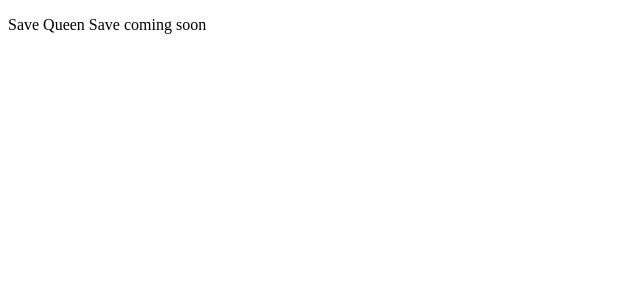
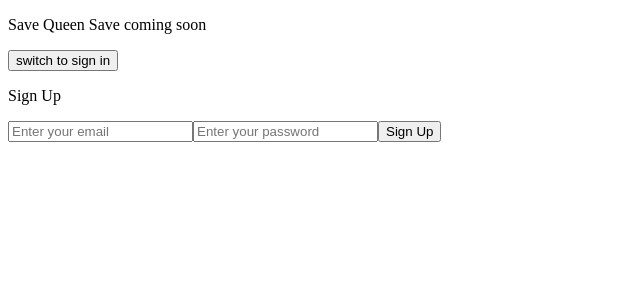
Before and after one commit to JosieRice/save_queen_save, a React (Create React App) app in the folder my-app/: page / in a window 1280 px wide. Shown: the top 300 px of the page, without its empty margins (0-640 px from the left). Built offline with nearby package versions, Linux system fonts and the light colour scheme; no server answers.

Commit message:
added basic firebase auth by email

```diff
--- a/my-app/package.json
+++ b/my-app/package.json
@@ -10,6 +10,7 @@
     "@types/node": "^16.11.12",
     "@types/react": "^17.0.37",
     "@types/react-dom": "^17.0.11",
+    "firebase": "^9.6.1",
     "firebaseui": "^6.0.0",
     "react": "^17.0.2",
     "react-dom": "^17.0.2",
--- a/my-app/src/App.tsx
+++ b/my-app/src/App.tsx
@@ -1,9 +1,12 @@
+import Auth from "./Auth";
+
 const App = () => {
   return (
     <div>
       <header>
         <p>Save Queen Save coming soon</p>
       </header>
+      <Auth />
     </div>
   );
 };
--- /dev/null
+++ b/my-app/src/Auth.tsx
@@ -0,0 +1,72 @@
+import {
+  createUserWithEmailAndPassword,
+  getAuth,
+  signInWithEmailAndPassword,
+} from "firebase/auth";
+import { useState } from "react";
+
+const Auth = () => {
+  const [email, setEmail] = useState("");
+  const [password, setPassword] = useState("");
+  const [signUp, setSignUp] = useState(true);
+
+  const auth = getAuth();
+
+  const handleSignUp = () => {
+    console.log("click function");
+    createUserWithEmailAndPassword(auth, email, password)
+      .then((userCredential) => {
+        // Signed in
+        const user = userCredential.user;
+        console.log({ user });
+        // ...
+      })
+      .catch((error) => {
+        const errorCode = error.code;
+        console.log({ errorCode });
+        const errorMessage = error.message;
+        console.log({ errorMessage });
+        // ..
+      });
+  };
+
+  const handleSignIn = () => {
+    signInWithEmailAndPassword(auth, email, password)
+      .then((userCredential) => {
+        // Signed in
+        const user = userCredential.user;
+        console.log({ user });
+        // ...
+      })
+      .catch((error) => {
+        const errorCode = error.code;
+        console.log({ errorCode });
+        const errorMessage = error.message;
+        console.log({ errorMessage });
+      });
+  };
+
+  return (
+    <>
+      <button onClick={() => setSignUp(!signUp)}>
+        {signUp ? "switch to sign in" : "switch to sign up"}
+      </button>
+      <p>{signUp ? "Sign Up" : "Sign In"}</p>
+      <input
+        onChange={(e) => setEmail(e.currentTarget.value)}
+        placeholder="Enter your email"
+        type="email"
+        value={email}
+      />
+      <input
+        onChange={(e) => setPassword(e.currentTarget.value)}
+        placeholder="Enter your password"
+        type="password"
+        value={password}
+      />
+      <button onClick={signUp ? handleSignUp : handleSignIn}>Sign Up</button>
+    </>
+  );
+};
+
+export default Auth;
--- a/my-app/src/index.tsx
+++ b/my-app/src/index.tsx
@@ -1,7 +1,45 @@
+import { getAnalytics } from "firebase/analytics";
+import { initializeApp } from "firebase/app";
+import { getAuth, onAuthStateChanged } from "firebase/auth";
 import { StrictMode } from "react";
 import ReactDOM from "react-dom";
 import App from "./App";
 import reportWebVitals from "./reportWebVitals";
+
+// Your web app's Firebase configuration
+// For Firebase JS SDK v7.20.0 and later, measurementId is optional
+const firebaseConfig = {
+  apiKey: "AIzaSyAlqW7fVlGESpJ8wx5-HUMqBtA8-5IXm5E",
+  authDomain: "save-queen-save.firebaseapp.com",
+  databaseURL: "https://save-queen-save-default-rtdb.firebaseio.com",
+  projectId: "save-queen-save",
+  storageBucket: "save-queen-save.appspot.com",
+  messagingSenderId: "390088656346",
+  appId: "1:390088656346:web:9dbfefa111977da8e2ace3",
+  measurementId: "G-EQ86K4GH45",
+};
+
+// Initialize Firebase
+const app = initializeApp(firebaseConfig);
+console.log("after app init: ", app);
+const analytics = getAnalytics(app);
+console.log(analytics.app.name);
+
+const auth = getAuth();
+onAuthStateChanged(auth, (user) => {
+  if (user) {
+    // User is signed in, see docs for a list of available properties
+    // https://firebase.google.com/docs/reference/js/firebase.User
+    const uid = user.uid;
+    console.log({ uid });
+    console.log({ user });
+    // ...
+  } else {
+    console.log("user is signed out");
+    // User is signed out
+    // ...
+  }
+});
 
 ReactDOM.render(
   <StrictMode>
```
Also changed, not shown: 2 other files (tests, documents, lock files or other folders).
